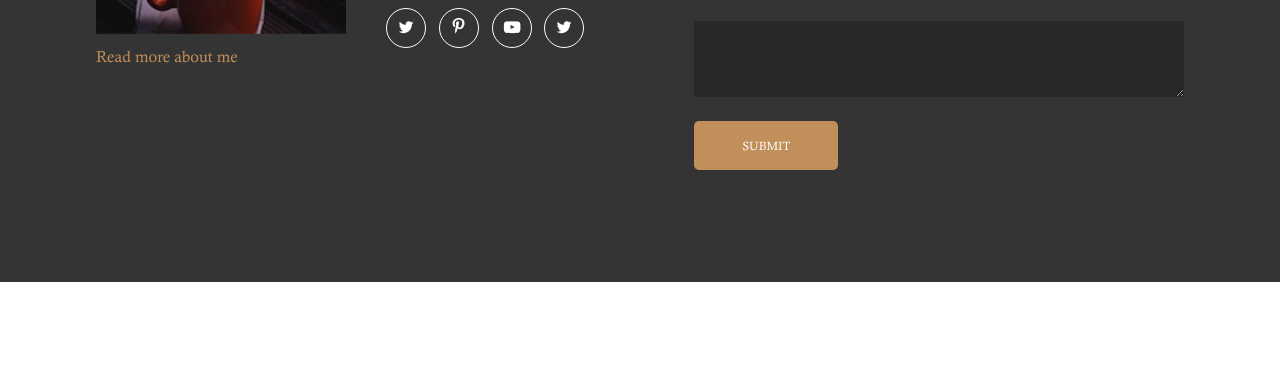
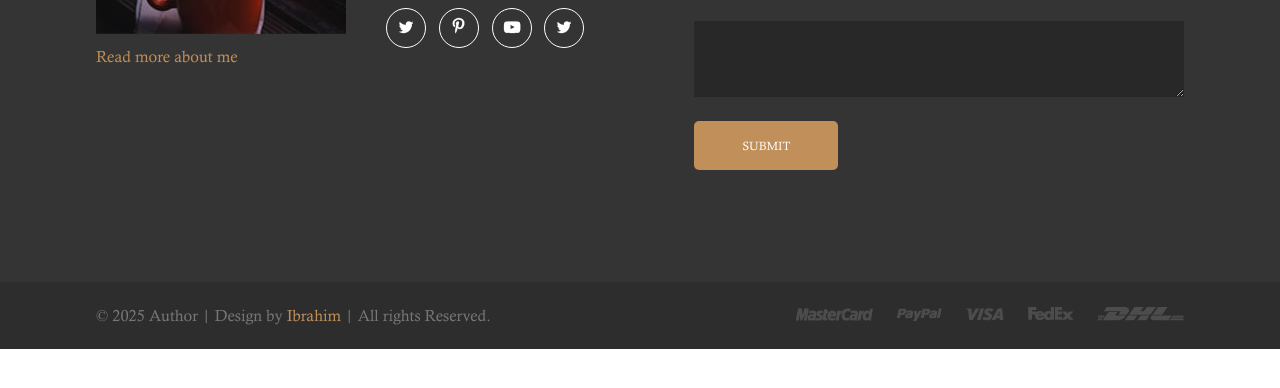
Before and after one commit to ibrahim247github/Author, a plain HTML site: page index.html in a window 1280 px wide. Shown: the part 4289-4677 px from the top of the page. After the commit the page ends 4638 px from the top, so only its background shows below. Drawn offline with Linux system fonts and the light colour scheme.

Commit message:
Done with the footer section

```diff
--- /dev/null
+++ b/css/footer.css
@@ -0,0 +1,41 @@
+.footer {
+  padding: 1.5rem 0;
+  text-align: center;
+  background-color: #2d2d2d;
+}
+
+.footer__text {
+  font-size: 14px;
+  color: #777777;
+}
+
+.footer__author-name {
+  color: var(--primary-color);
+  transition: all 0.3s ease;
+}
+
+.footer__author-name:hover {
+  color: #777777;
+}
+
+.footer__icons {
+  display: flex;
+  justify-content: center;
+  gap: 1.5rem;
+  margin-top: 1.2rem;
+}
+
+@media (min-width: 1000px) {
+  .footer__container {
+    display: flex;
+    justify-content: space-between;
+  }
+
+  .footer__text {
+    font-size: 16px;
+  }
+
+  .footer__icons {
+    margin: 0;
+  }
+}
--- a/css/global.css
+++ b/css/global.css
@@ -64,10 +64,6 @@ button,
 textarea,
 select {
   font: inherit;
-}
-
-body {
-  min-height: 1100vh;
 }
 
 /* Utility classes */
--- a/index.html
+++ b/index.html
@@ -17,6 +17,7 @@
     <link rel="stylesheet" href="css/client.css" />
     <link rel="stylesheet" href="css/social.css" />
     <link rel="stylesheet" href="css/contact.css" />
+    <link rel="stylesheet" href="css/footer.css" />
   </head>
   <body>
     <!-- Header Section -->
@@ -473,6 +474,31 @@
     </section>
     <!-- End of contact section -->
 
+    <!-- footer -->
+    <section class="footer">
+      <div class="footer__container primary-container">
+        <p class="footer__text">
+          &copy; 2025 Author | Design by
+          <a href="#" class="footer__author-name">Ibrahim</a> | All rights
+          Reserved.
+        </p>
+        <div class="footer__icons">
+          <span class="footer__icon"
+            ><img src="images/footer-mastercard.png"
+          /></span>
+          <span class="footer__icon"
+            ><img src="images/footer-paypal.png"
+          /></span>
+          <span class="footer__icon"><img src="images/footer-visa.png" /></span>
+          <span class="footer__icon"
+            ><img src="images/footer-fedex.png"
+          /></span>
+          <span class="footer__icon"><img src="images/footer-dhl.png" /></span>
+        </div>
+      </div>
+    </section>
+    <!-- End of footer -->
+
     <script src="./js/index.js"></script>
     <script src="./js/carousel.js"></script>
   </body>
```
